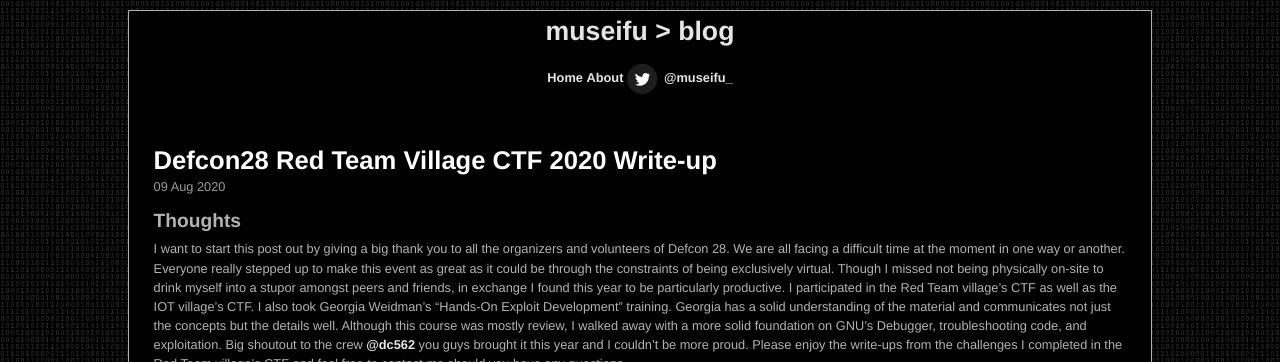
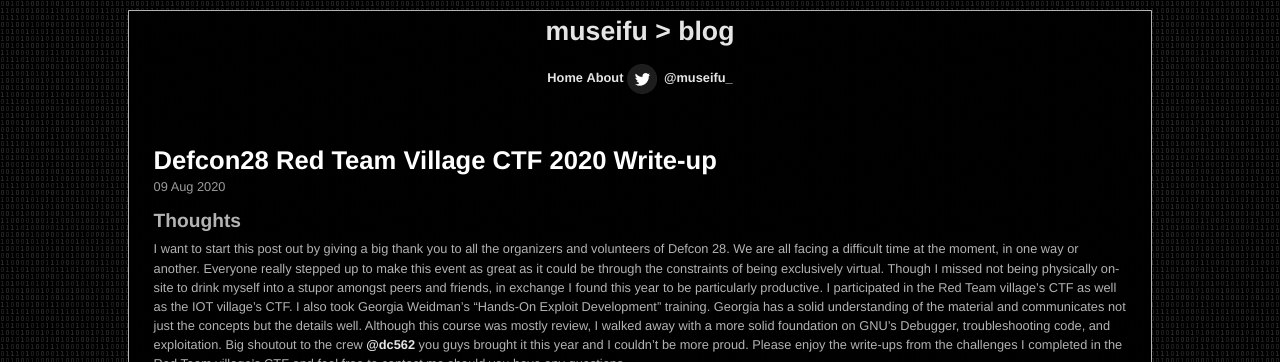
Before and after one commit to museifu666/museifu666.github.io, a Jekyll site: the page built from _posts/2020-08-09-Defcon28-Red-Team-Village-CTF-Write-up.md, in a window 1280 px wide and 900 px high, cut to the strip 0-362 px from the top of the window. Built offline with Jekyll 4.4.1, drawn with Linux system fonts in a browser that asks for light colours.

```diff
--- a/_posts/2020-08-09-Defcon28-Red-Team-Village-CTF-Write-up.md
+++ b/_posts/2020-08-09-Defcon28-Red-Team-Village-CTF-Write-up.md
@@ -11,7 +11,7 @@ keywords: "CTF, Defcon, Defcon28, writeups, write-ups, challenges, Red Team"
 
 ## Thoughts
 
-I want to start this post out by giving a big thank you to all the organizers and volunteers of Defcon 28. We are all facing a difficult time at the moment in one way or another. Everyone really stepped up to make this event as great as it could be through the constraints of being exclusively virtual. Though I missed not being physically on-site to drink myself into a stupor amongst peers and friends, in exchange I found this year to be particularly productive. I participated in the Red Team village's CTF as well as the IOT village's CTF. I also took Georgia Weidman's "Hands-On Exploit Development" training. Georgia has a solid understanding of the material and communicates not just the concepts but the details well. Although this course was mostly review, I walked away with a more solid foundation on GNU's Debugger, troubleshooting code, and exploitation.  Big shoutout to the crew [@dc562](https://twitter.com/defcon562) you guys brought it this year and I couldn't be more proud. Please enjoy the write-ups from the challenges I completed in the Red Team village's CTF and feel free to contact me should you have any questions.
+I want to start this post out by giving a big thank you to all the organizers and volunteers of Defcon 28. We are all facing a difficult time at the moment, in one way or another. Everyone really stepped up to make this event as great as it could be through the constraints of being exclusively virtual. Though I missed not being physically on-site to drink myself into a stupor amongst peers and friends, in exchange I found this year to be particularly productive. I participated in the Red Team village's CTF as well as the IOT village's CTF. I also took Georgia Weidman's "Hands-On Exploit Development" training. Georgia has a solid understanding of the material and communicates not just the concepts but the details well. Although this course was mostly review, I walked away with a more solid foundation on GNU's Debugger, troubleshooting code, and exploitation.  Big shoutout to the crew [@dc562](https://twitter.com/defcon562) you guys brought it this year and I couldn't be more proud. Please enjoy the write-ups from the challenges I completed in the Red Team village's CTF and feel free to contact me should you have any questions.
 
 ![scores](https://i.imgur.com/m7NloUl.png)
 
```
